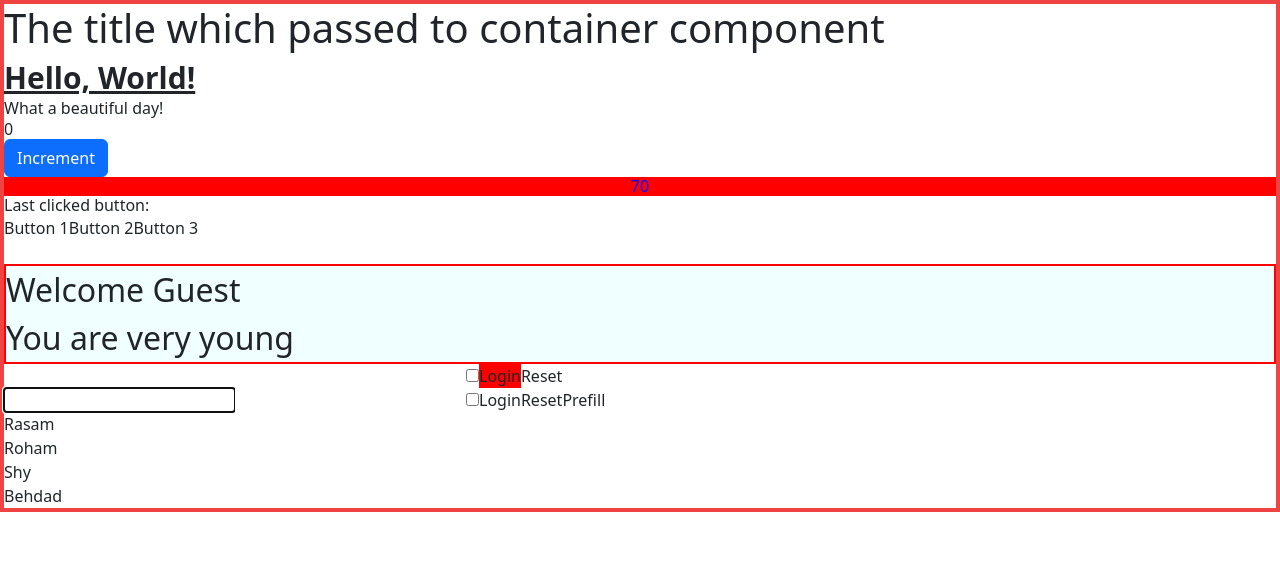
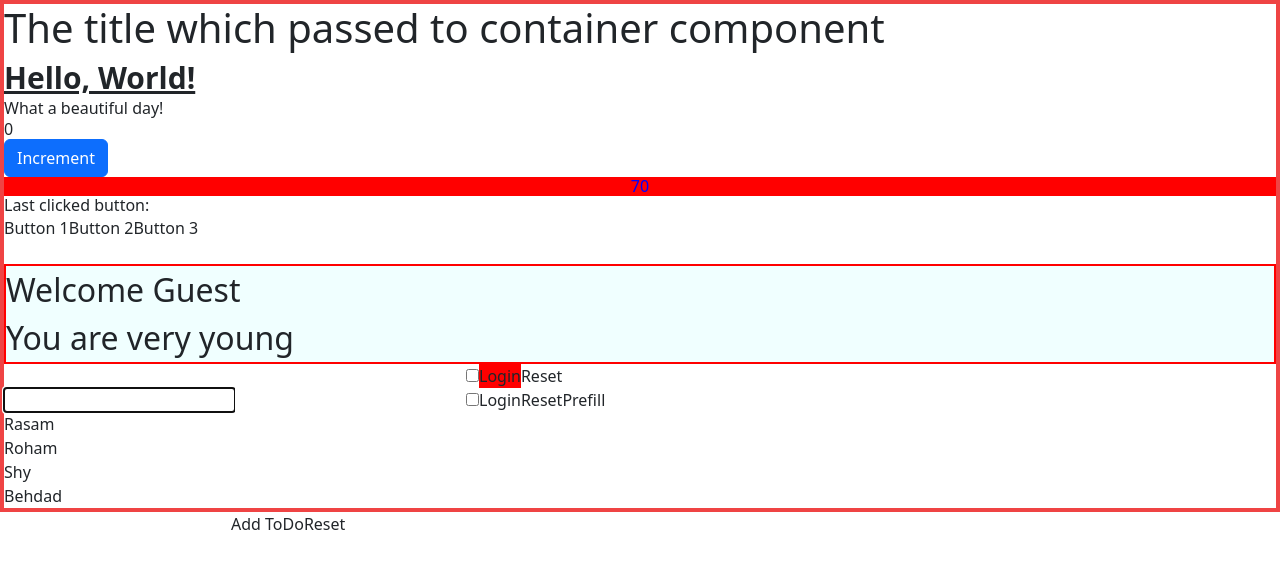
Before and after one commit to cyberRasam/React-exercises-Develhope, a React (Create React App) app in the folder my-app/: page / in a window 1280 px wide. Shown: the top 568 px of the page. Built offline with nearby package versions, Linux system fonts and the light colour scheme.

Commit message:
exc done

```diff
--- a/my-app/src/components/App.jsx
+++ b/my-app/src/components/App.jsx
@@ -37,7 +37,8 @@ export class App extends React.Component {
         <UncontrolledLogin />
         <Colors items={persons}/>
         </Container>
-        {/* <ToDoList render={(items, handleRemove) => (
+        <ToDoList>
+        {(items, handleRemove) => (
           <ul>
             {items.map((todo, index) => (
               <li key={index}>
@@ -46,7 +47,9 @@ export class App extends React.Component {
               </li>
             ))}
           </ul>
-        )} /> */}
+        )}
+
+        </ToDoList>
 
 
 
--- a/my-app/src/components/ToDoList.jsx
+++ b/my-app/src/components/ToDoList.jsx
@@ -43,7 +43,7 @@ export class ToDoList extends Component {
     }
 
   render() {
-    const {render} = this.props;
+
     const {items} = this.state
     return (
       <div>
@@ -60,7 +60,7 @@ export class ToDoList extends Component {
               )
             }
         </ul> */}
-        {render(items, this.handleRemove)}
+        {this.props.children(items, this.handleRemove)}
 
       </div>
     )
```
